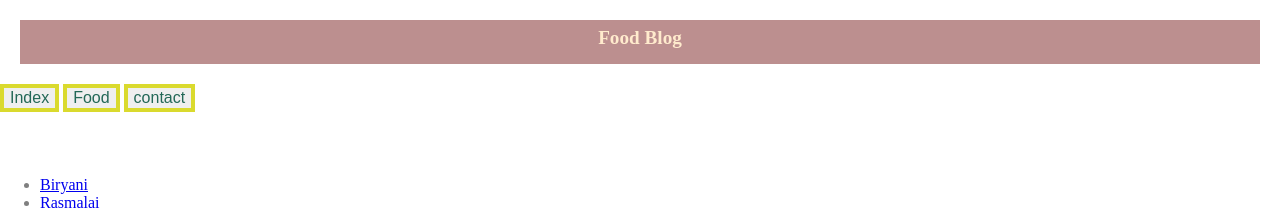
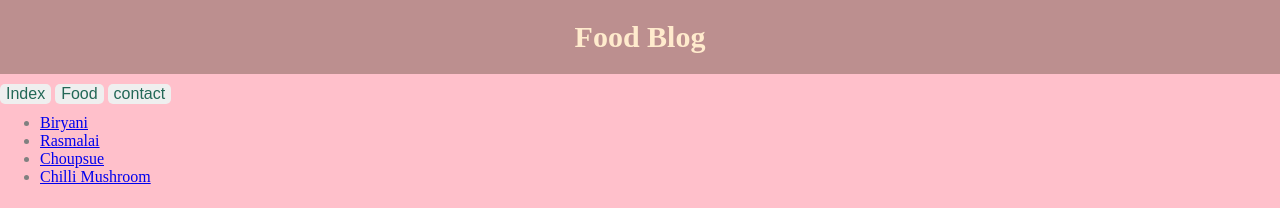
Before and after one commit to siva1596/Assignment1, a plain HTML site: page index.html in a window 1280 px wide. Shown: the top 208 px of the page. Drawn offline with Linux system fonts and the light colour scheme.

Commit message:
Update index.html

```diff
--- a/index.html
+++ b/index.html
@@ -12,6 +12,10 @@
         {
             scroll-behaviour: smooth;
         }
+	body
+{
+background-color: pink;
+}
         *
         {
             margin: 0;
@@ -24,25 +28,27 @@
         }
         .foodblog-section
         {
-            background-color:rosybrown;
-            height: 30px;
-            background-clip: border-box;
-            border: 10px;solid;
-            width: 25;
-            text-shadow: 2px;
-    text-align: center;
-    font-weight: bolder;
-    font-size: larger;
-    color:blanchedalmond;
-    margin: 20px;
-        padding:7px
+padding: 20px;
+margin-bottom: 10px;
+background-color:rosybrown;
+text-align: center;
+font-weight: bolder;
+font-size: 30px;
+color:blanchedalmond;
         }
         button{
             border:4px rgb(218, 218, 46) solid;
-            border: radius 2px;
+            border-radius: 5px;
             font-size: medium;
             color: rgb(35, 104, 87);
-            margin-bottom: 5%;
+border-width: 0px;
+margin-bottom: 10px;
+}
+
+button:hover
+{
+cursor:pointer;
+background-color: grey;
         }
         img{
            height: 500px;
@@ -66,7 +72,6 @@
             <button>Food</button>
             <button>contact</button>
             </button>
-            <br/>
         <ul>
             <li><a href="#biryani">Biryani</a></li>
             <li><a href="#Rasmalai">Rasmalai</a></li>
```
